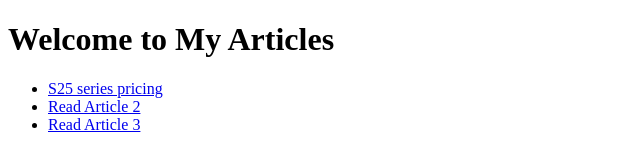
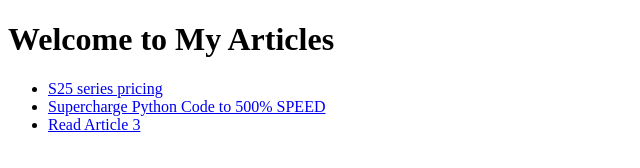
Before and after one commit to REX4563/rexs.io, a plain HTML site: page index.html in a window 1280 px wide. Shown: the whole page, without its empty margins (0-640 px from the left). Drawn offline with Linux system fonts and the light colour scheme.

Commit message:
index.html

```diff
--- a/index.html
+++ b/index.html
@@ -11,7 +11,7 @@
     <h1>Welcome to My Articles</h1>
     <ul>
         <li><a href="S25.html">S25 series pricing</a></li>
-        <li><a href="article2.html">Read Article 2</a></li>
+        <li><a href="superCharge.html">Supercharge Python Code to 500% SPEED</a></li>
         <li><a href="article3.html">Read Article 3</a></li>
     </ul>
 </body>
```
